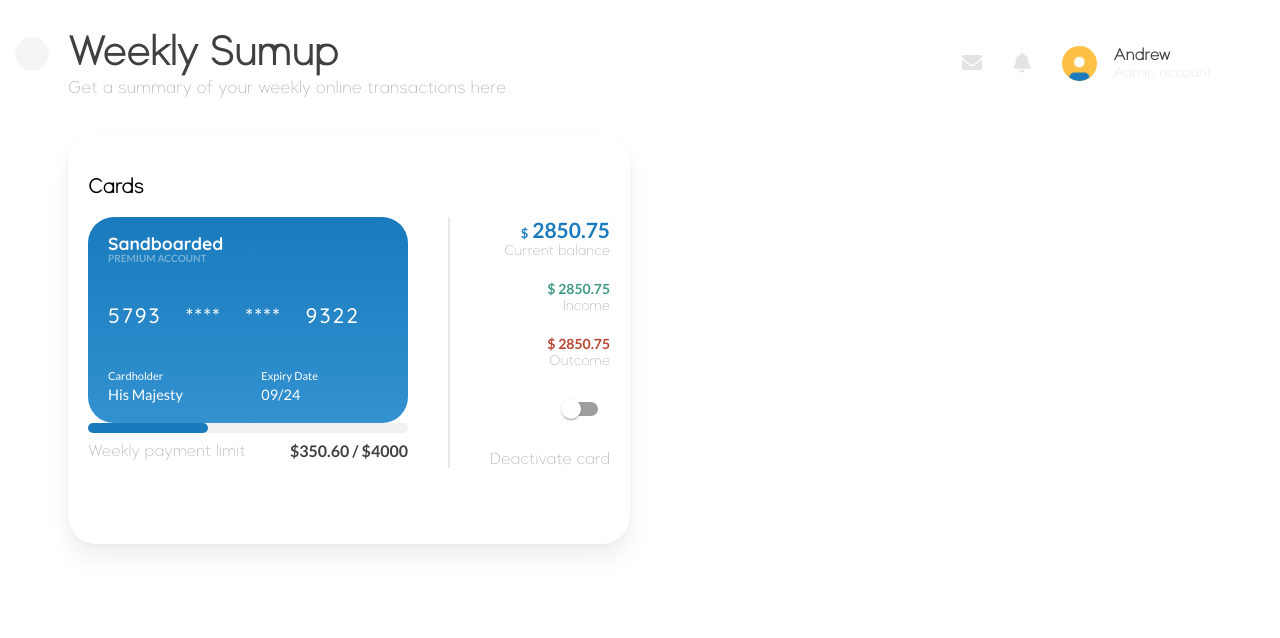
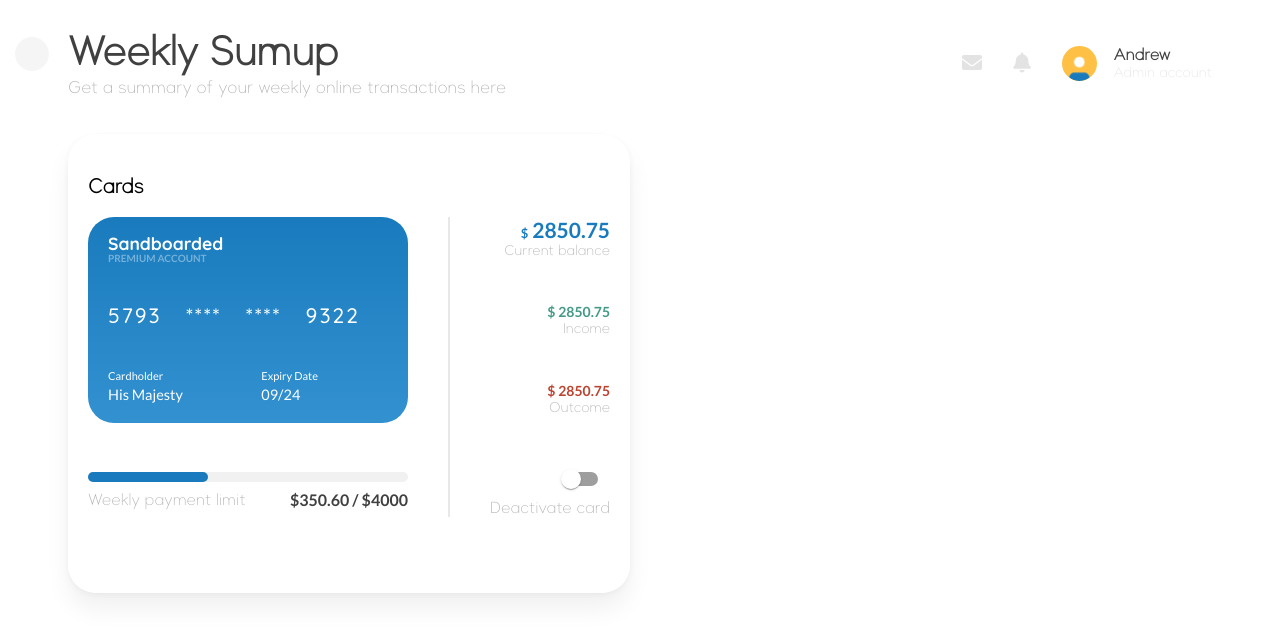
Before and after one commit to theajstars/sandboarded, a React (Vite) app: page / in a window 1280 px wide. Shown: the top 638 px of the page. Built offline with nearby package versions, Linux system fonts and the light colour scheme.

Commit message:
Added some responsiveness to Navbar, completed card section

```diff
--- a/index.html
+++ b/index.html
@@ -2,9 +2,9 @@
 <html lang="en">
   <head>
     <meta charset="UTF-8" />
-    <link rel="icon" type="image/svg+xml" href="/src/favicon.svg" />
+    <link rel="icon" type="image/svg+xml" href="/src/Vector.png" />
     <meta name="viewport" content="width=device-width, initial-scale=1.0" />
-    <title>Vite App</title>
+    <title>Sandboarded</title>
     <!-- Font awesome -->
     <link
       rel="stylesheet"
--- a/src/Assets/CSS/card.css
+++ b/src/Assets/CSS/card.css
@@ -10,6 +10,13 @@
 .card-section-header {
   font-weight: 900;
   font-size: 20px;
+}
+.card-section {
+  height: 300px;
+}
+.card-section-contents {
+  height: 100%;
+  justify-content: space-between;
 }
 .card {
   width: 320px;
@@ -106,5 +113,7 @@
 .card-figure-caption {
   font-size: 14px;
 }
-.deactivate-card {
+.deactivate-card-container {
+  justify-content: flex-end;
+  align-items: flex-end;
 }
--- a/src/Assets/CSS/nav.css
+++ b/src/Assets/CSS/nav.css
@@ -104,3 +104,13 @@
 .premium-upgrade:hover {
   background-color: #f5c86f;
 }
+
+/* Smaller screens */
+@media screen and (max-width: 1200px) {
+  .menu-icon {
+    top: 17px;
+  }
+  .side-nav {
+    padding-top: 60px !important;
+  }
+}
--- a/src/Components/CardSection.jsx
+++ b/src/Components/CardSection.jsx
@@ -6,8 +6,8 @@ export default function CardSection() {
     <div className="card-section-container flex-column">
       <span className="suprema card-section-header">Cards</span>
       <br />
-      <div className="flex-row" style={{ height: "100%" }}>
-        <div className="flex-column" style={{ height: "100%" }}>
+      <div className="flex-row card-section">
+        <div className="flex-column card-section-contents">
           <div className="card card-blue flex-column">
             <div className="card-top">
               <span className="quicksand white card-brand">Sandboarded</span>
@@ -63,8 +63,10 @@ export default function CardSection() {
             <span className="lato light-red card-outcome">$ 2850.75</span>
             <span className="suprema card-figure-caption faint">Outcome</span>
           </div>
-          <Switch />
-          <span className="suprema faint deactivate-card">Deactivate card</span>
+          <div className="flex-column deactivate-card-container">
+            <Switch />
+            <span className="suprema faint">Deactivate card</span>
+          </div>
         </div>
       </div>
       <br />
```
Also changed, not shown: src/Vector.png (added).
